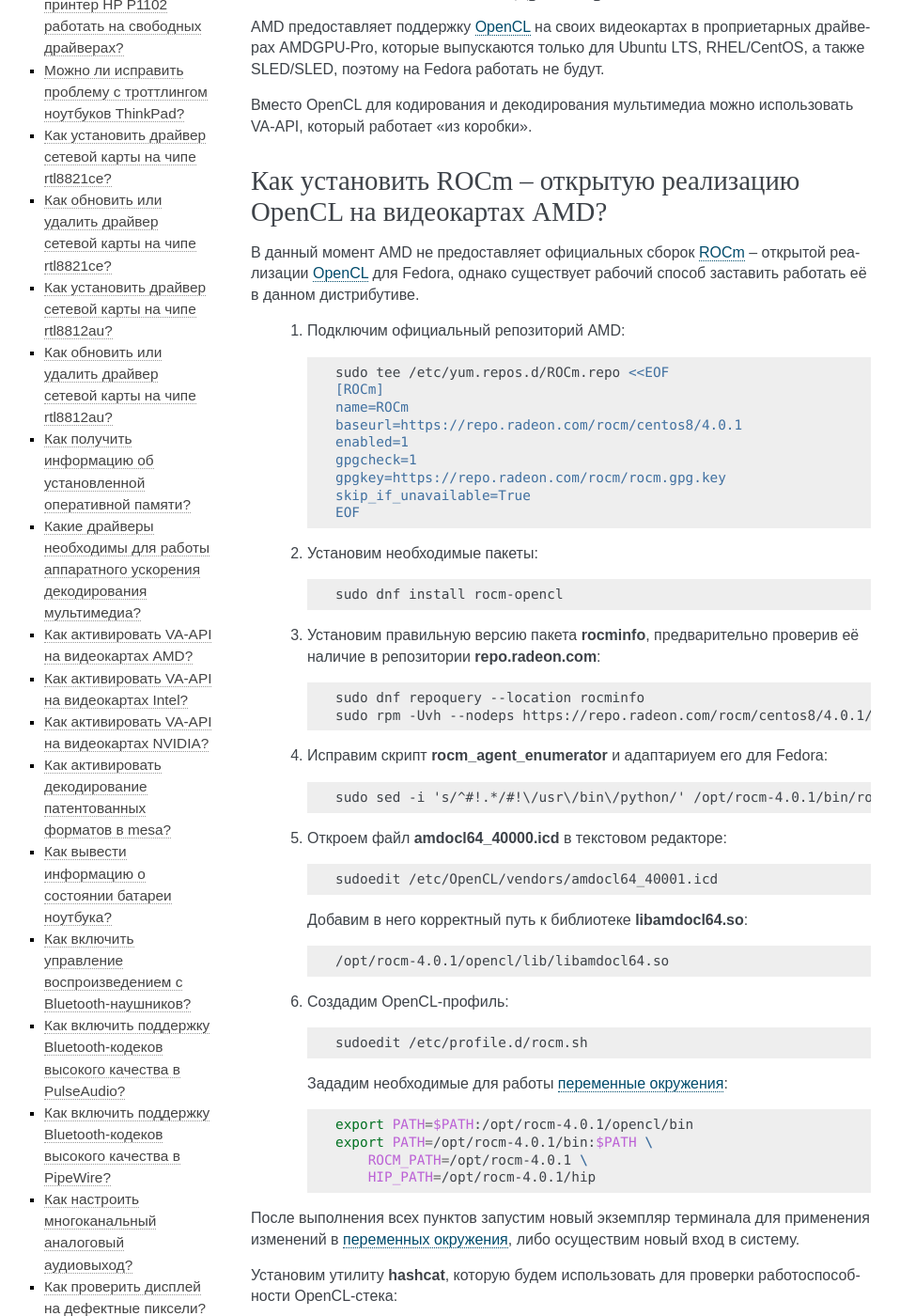
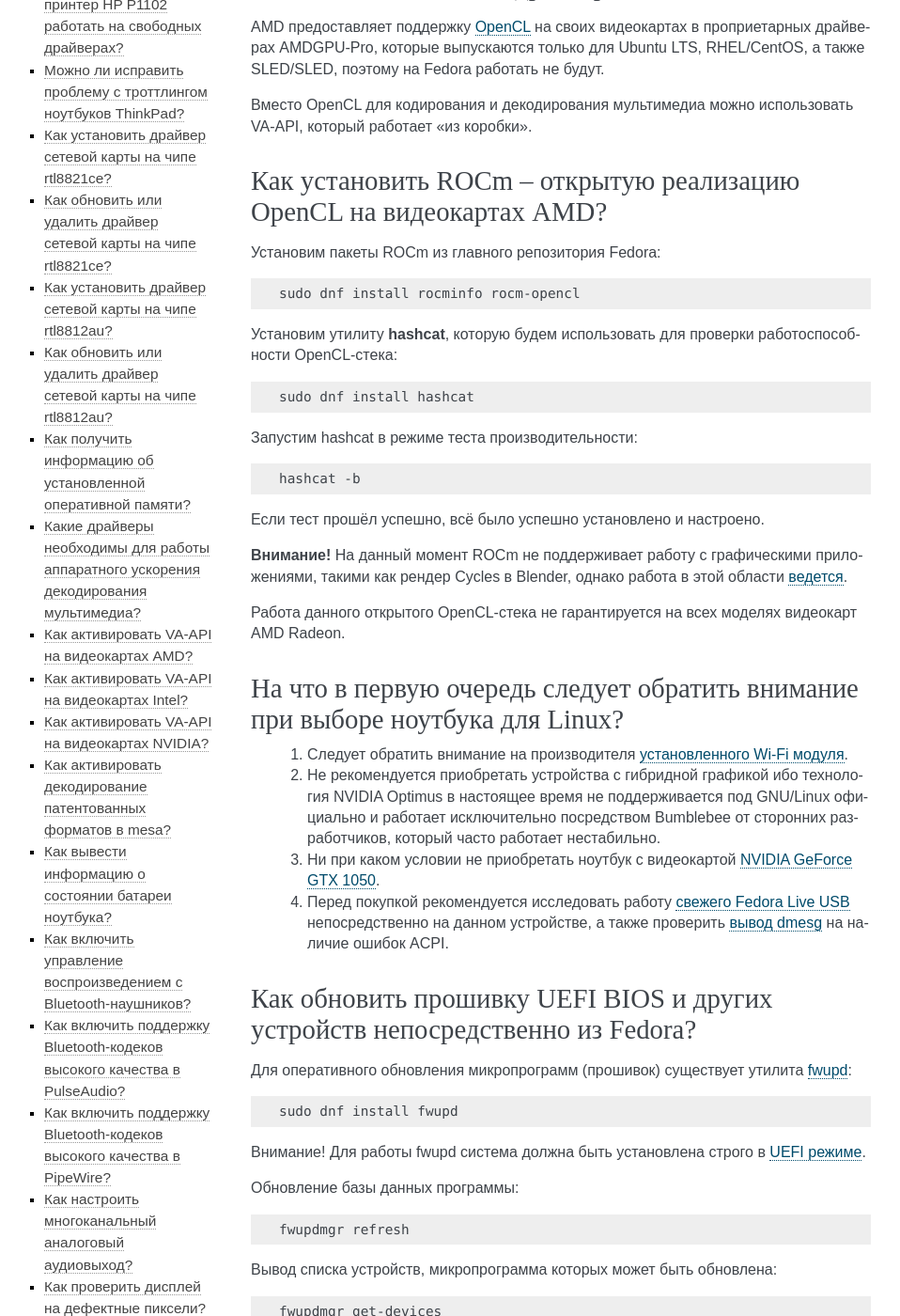
Before and after one commit to RussianFedora/FAQ, a Sphinx documentation site: the page built from source/hardware.rst, in a window 1280 px wide and 1400 px high, scrolled down 5331 px. Shown: the whole window at 94% size, without its empty margins (153-1111 px from the left). Built offline with Sphinx 7.4.7, drawn with Linux system fonts in a browser that asks for light colours; comment, search, counter and statistics services are not loaded.

Commit message:
Updated ROCm question.

```diff
--- a/source/hardware.rst
+++ b/source/hardware.rst
@@ -333,69 +333,11 @@
 Как установить ROCm -- открытую реализацию OpenCL на видеокартах AMD?
 =========================================================================
 
-В данный момент AMD не предоставляет официальных сборок `ROCm <https://github.com/RadeonOpenCompute/ROCm>`__ -- открытой реализации `OpenCL <https://ru.wikipedia.org/wiki/OpenCL>`__ для Fedora, однако существует рабочий способ заставить работать её в данном дистрибутиве.
-
-  1. Подключим официальный репозиторий AMD:
-
-    .. code-block:: bash
-
-      sudo tee /etc/yum.repos.d/ROCm.repo <<EOF
-      [ROCm]
-      name=ROCm
-      baseurl=https://repo.radeon.com/rocm/centos8/4.0.1
-      enabled=1
-      gpgcheck=1
-      gpgkey=https://repo.radeon.com/rocm/rocm.gpg.key
-      skip_if_unavailable=True
-      EOF
-
-  2. Установим необходимые пакеты:
-
-    .. code-block:: text
-
-      sudo dnf install rocm-opencl
-
-  3. Установим правильную версию пакета **rocminfo**, предварительно проверив её наличие в репозитории **repo.radeon.com**:
-
-    .. code-block:: text
-
-      sudo dnf repoquery --location rocminfo
-      sudo rpm -Uvh --nodeps https://repo.radeon.com/rocm/centos8/4.0.1/rocminfo-1.4.0.1.rocm-rel-4.0-26-605b3a5.rpm
-
-  4. Исправим скрипт **rocm_agent_enumerator** и адаптариуем его для Fedora:
-
-    .. code-block:: text
-
-      sudo sed -i 's/^#!.*/#!\/usr\/bin\/python/' /opt/rocm-4.0.1/bin/rocm_agent_enumerator
-
-  5. Откроем файл **amdocl64_40000.icd** в текстовом редакторе:
-
-    .. code-block:: text
-
-      sudoedit /etc/OpenCL/vendors/amdocl64_40001.icd
-
-    Добавим в него корректный путь к библиотеке **libamdocl64.so**:
-
-    .. code-block:: text
-
-      /opt/rocm-4.0.1/opencl/lib/libamdocl64.so
-
-  6. Создадим OpenCL-профиль:
-
-    .. code-block:: text
-
-      sudoedit /etc/profile.d/rocm.sh
-
-    Зададим необходимые для работы :ref:`переменные окружения <env-set>`:
-
-    .. code-block:: bash
-
-      export PATH=$PATH:/opt/rocm-4.0.1/opencl/bin
-      export PATH=/opt/rocm-4.0.1/bin:$PATH \
-          ROCM_PATH=/opt/rocm-4.0.1 \
-          HIP_PATH=/opt/rocm-4.0.1/hip
-
-После выполнения всех пунктов запустим новый экземпляр терминала для применения изменений в :ref:`переменных окружения <env-get-term>`, либо осуществим новый вход в систему.
+Установим пакеты ROCm из главного репозитория Fedora:
+
+.. code-block:: text
+
+    sudo dnf install rocminfo rocm-opencl
 
 Установим утилиту **hashcat**, которую будем использовать для проверки работоспособности OpenCL-стека:
 
```
